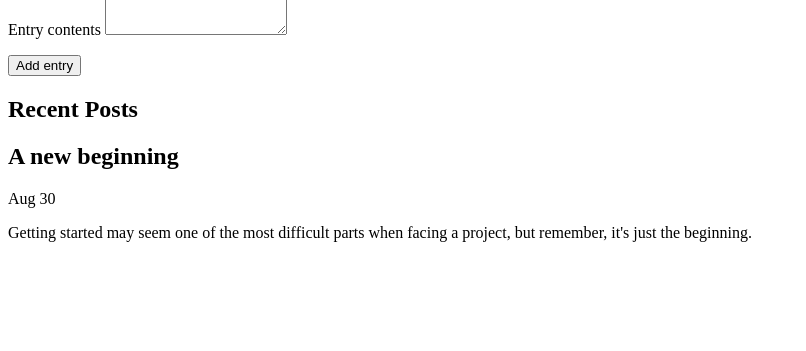
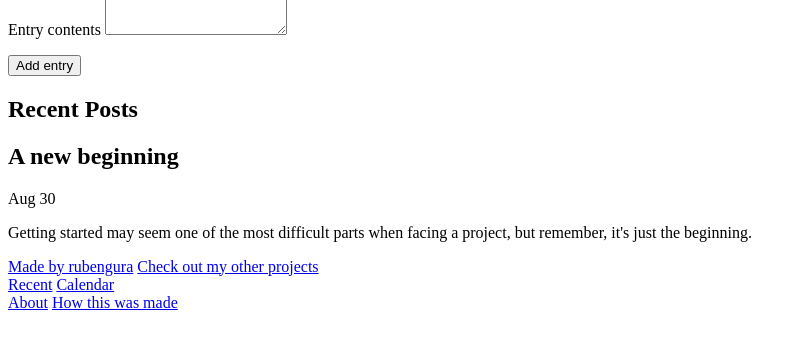
Before and after one commit to rubengura/FlaskWebDevelopment, a Python web app: template template/home.html in a window 1280 px wide. Shown: the part 184-535 px from the top of the page, without its empty margins (0-806 px from the left). Run offline with Jinja, Linux system fonts and the light colour scheme; the template is opened without the code that fills it, so the values that code supplies are empty.

Commit message:
Added footer of home page.

```diff
--- a/template/home.html
+++ b/template/home.html
@@ -39,6 +39,23 @@
             </article>
         </section>
     </main>
-    <footer></footer>
+    <footer class="footer">
+        <div class="footer__content">
+            <section class="left">
+                <a class="footer__item" href="https://linkedin.com/in/rubengura">Made by rubengura</a>
+                <a class="footer__item" href="https://github.com/rubengura">Check out my other projects</a>
+            </section>
+            <section class="right">
+                <div class="footer__column">
+                    <a class="footer__item" href="#">Recent</a>
+                    <a class="footer__item" href="#">Calendar</a>
+                </div>
+                <div>
+                    <a class="footer__item" href="#">About</a>
+                    <a class="footer__item" href="#">How this was made</a>
+                </div>
+            </section>
+        </div>
+    </footer>
 </body>
 </html>
```
